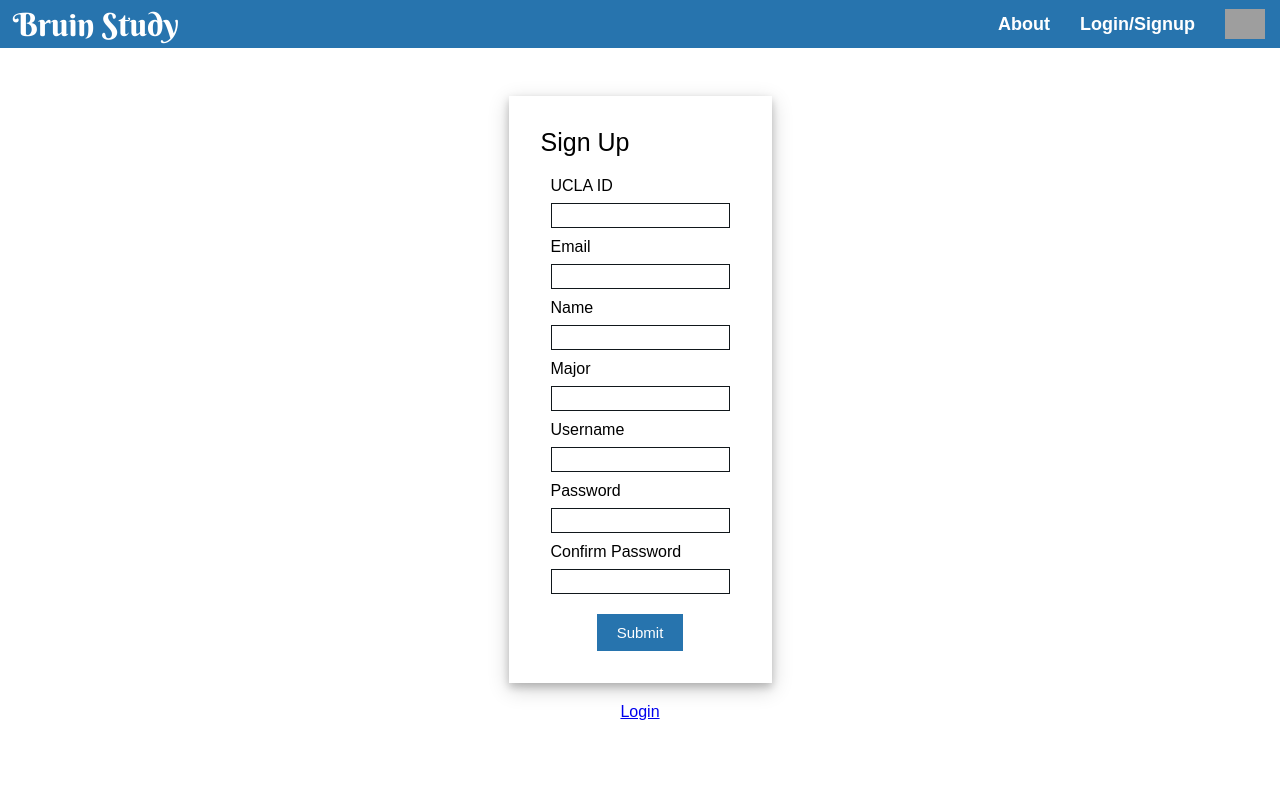
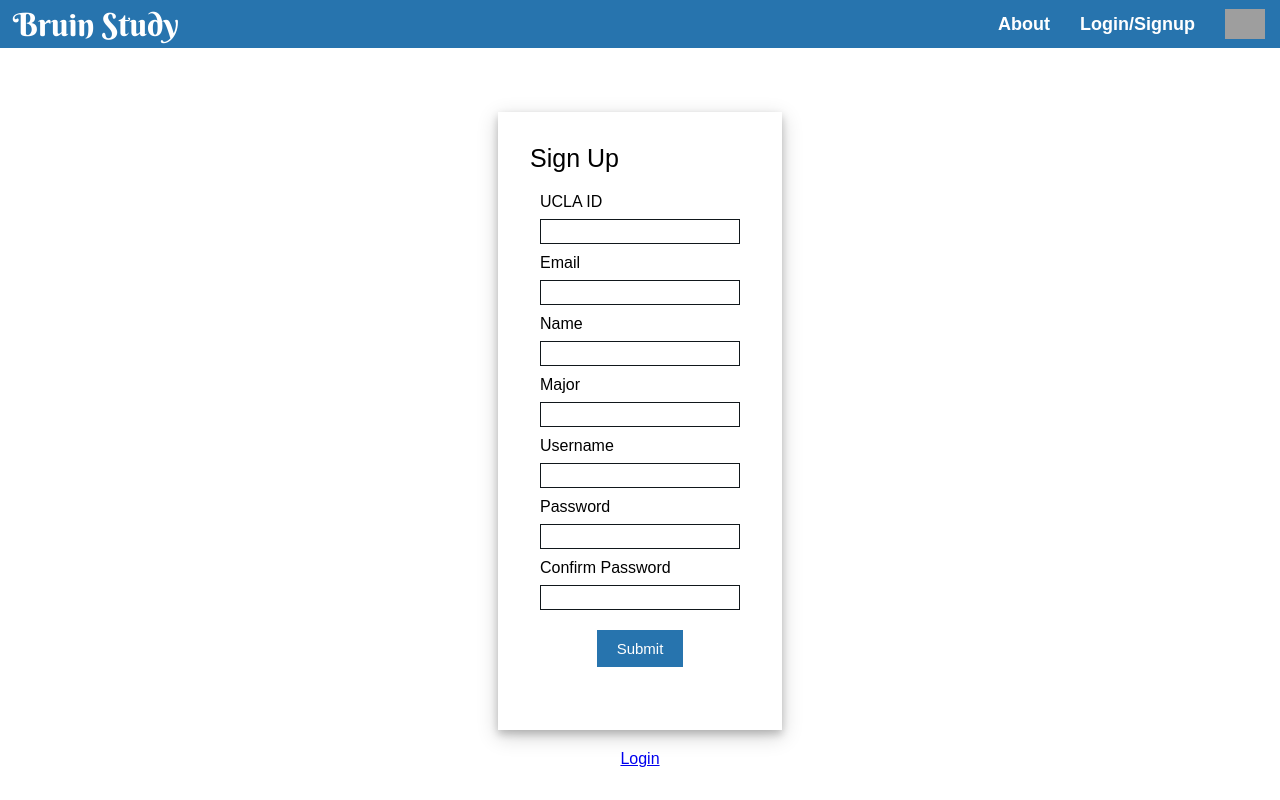
Before and after one commit to tonyechen/bruin-study, a React (Create React App) app in the folder frontend/: page /signup in a window 1280 px wide. Built offline with nearby package versions, Linux system fonts and the light colour scheme; grey boxes are pictures that could not be loaded; a web font is replaced by a local one; what react-jwt would draw is missing.

Commit message:
Fixed bug with sign up page causing resizing w/suggestions dropdown

```diff
--- a/frontend/src/components/Signup.js
+++ b/frontend/src/components/Signup.js
@@ -1,3 +1,4 @@
+import "../login.css"
 import db from '../data/dataAccess';
 import Majors from '../data/Majors.js';
 import React, { useState } from 'react';
@@ -93,13 +94,13 @@ import { useNavigate, Link } from "react-router-dom";
           return null;
       }
       return (
-          <ul className="majors">
+          <datalist id = "suggestions" className="suggestList">
               {suggestions2.map((item) => (
-                  <li onClick={() => suggestionSelected(item)}>
+                  <option onClick={() => suggestionSelected(item)}>
                       {item}
-                  </li>
+                  </option>
               ))}
-          </ul>
+          </datalist>
       );
   }
     const renderForm = (
@@ -121,7 +122,7 @@ import { useNavigate, Link } from "react-router-dom";
             </div>
             <div className="input-container">
               <label>Major </label>
-              <input type="text" name="major" onChange={handleChange} value={major} required />
+              <input list = "suggestions" type="text" name="major" onChange={handleChange} value={major} required />
               {renderSuggestions()}
             </div>
             <div className="input-container">
@@ -146,7 +147,7 @@ import { useNavigate, Link } from "react-router-dom";
       );
     return (
       <div className="login">
-        <div className="login-form">
+        <div className="signup-form">
           <div className="title">Sign Up</div>
             {isSubmitted ? <div>User is successfully signed up</div> : renderForm}
         </div>
--- a/frontend/src/login.css
+++ b/frontend/src/login.css
@@ -40,6 +40,15 @@
     box-shadow: 0 4px 8px 0 rgba(0, 0, 0, 0.2), 0 6px 20px 0 rgba(0, 0, 0, 0.19);
   }
 
+  .signup-form {
+    display: block;
+    margin-top: 5%;
+    height: 800px;
+    background-color: white;
+    padding: 2rem;
+    box-shadow: 0 4px 8px 0 rgba(0, 0, 0, 0.2), 0 6px 20px 0 rgba(0, 0, 0, 0.19);
+  }
+
   .list-container {
     display: flex;
   }
@@ -56,7 +65,12 @@
 
   .input-container {
     display: flex;
+    width: 200px;
     flex-direction: column;
     gap: 8px;
     margin: 10px;
   }
+
+  .suggestList {
+    overflow-y: scroll;
+  }
```
